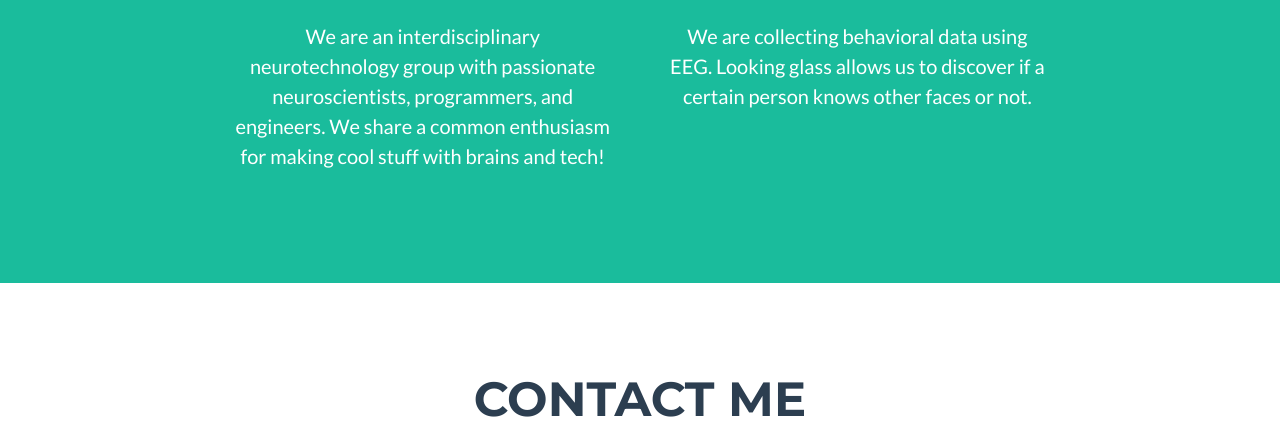
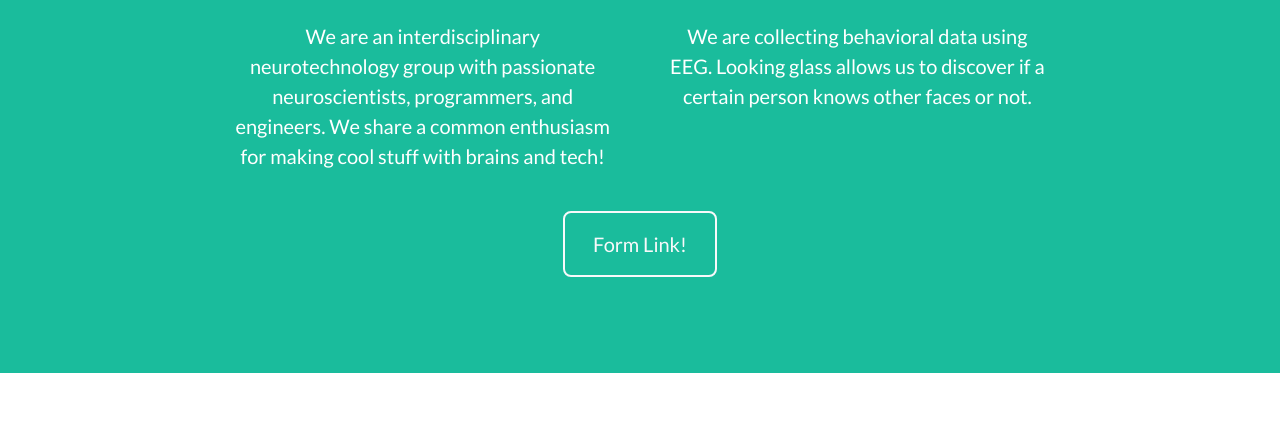
Before and after one commit to lookingglass123/lookingglass123.github.io, a plain HTML site: page index.html in a window 1280 px wide. Shown: the part 327-763 px from the top of the page. Drawn offline with nearby package versions, Linux system fonts and the light colour scheme.

Commit message:
added form link back

```diff
--- a/index.html
+++ b/index.html
@@ -69,7 +69,13 @@
             <div class="row justify-content-center">
                     <div class="col-lg-4 col-md-6"><p class="lead text-center px-3">We are an interdisciplinary neurotechnology group with passionate neuroscientists, programmers, and engineers. We share a common enthusiasm for making cool stuff with brains and tech!</p></div>
                     <div class="col-lg-4 col-md-6"><p class="lead text-center px-3"> We are collecting behavioral data using EEG. Looking glass allows us to discover if a certain person knows other faces or not.</p></div>
-                </div>
+            </div>
+            <div class="text-center mt-4">
+                <a class="btn btn-xl btn-outline-light" href="https://forms.gle/EWYBECEui3rsWND49">
+                    <i class="google-form-link-for-data"></i>
+                    Form Link!
+                </a>
+            </div>
         </header>
         <!-- About Section-->
 
```
